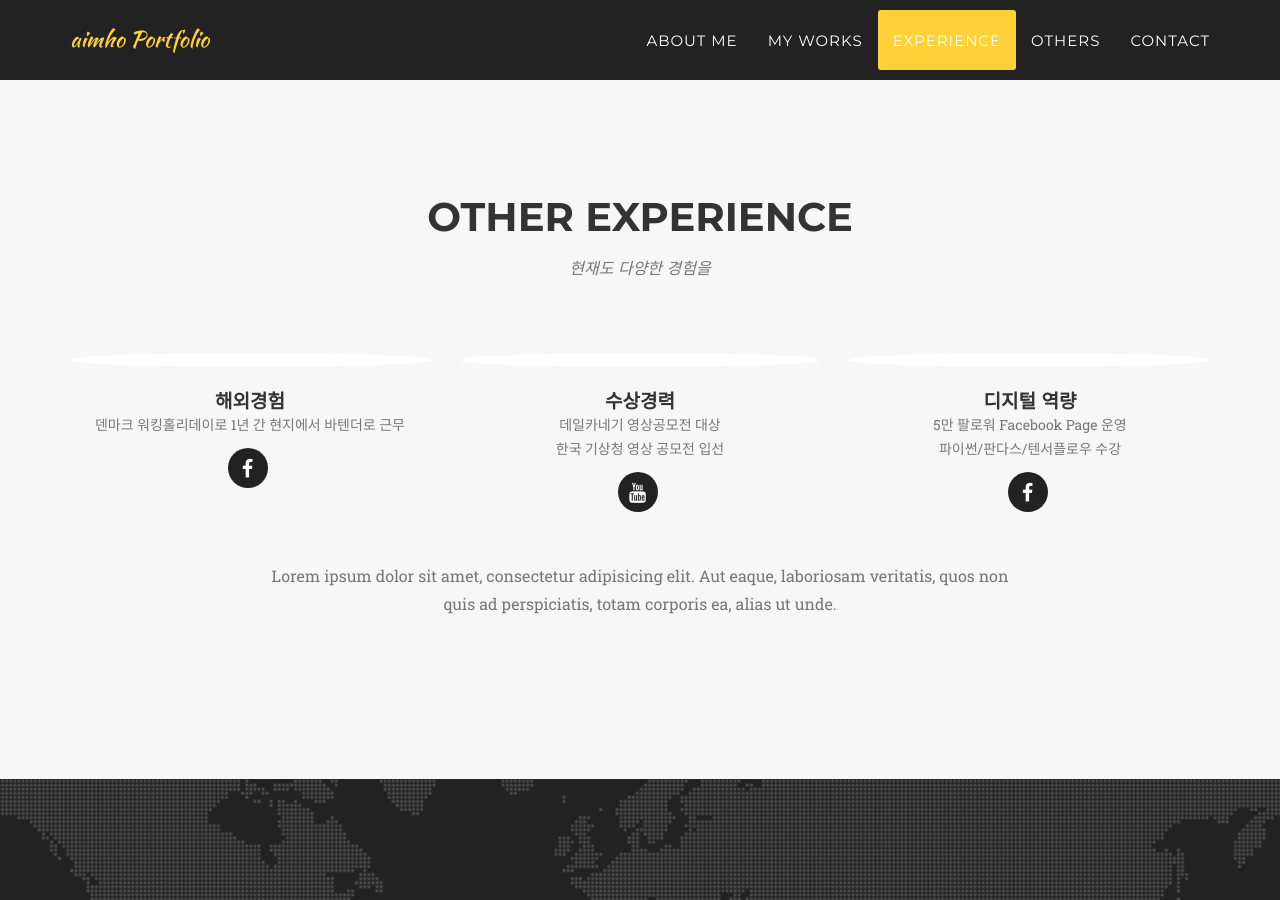
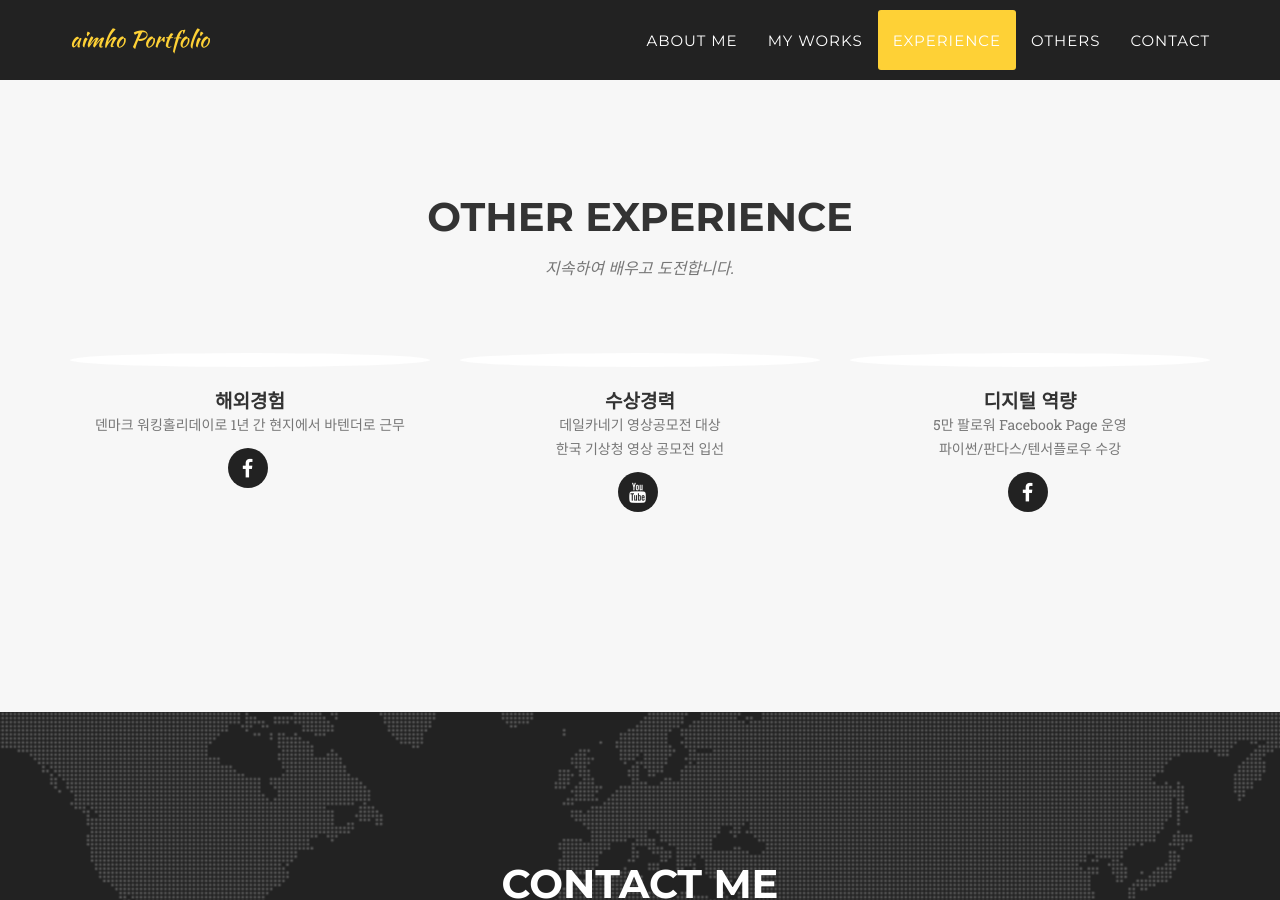
Before and after one commit to aimho23/portfolio, a Jekyll site: the page built from _posts/2014-07-16-project-3.markdown, in a window 1280 px wide and 900 px high, scrolled down 3929 px. Built offline with Jekyll 4.4.1, drawn with Linux system fonts in a browser that asks for light colours; some web fonts are replaced.

Commit message:
about 경험

```diff
--- a/_includes/team.html
+++ b/_includes/team.html
@@ -4,7 +4,7 @@
             <div class="row">
                 <div class="col-lg-12 text-center">
                     <h2 class="section-heading">Other Experience</h2>
-                    <h3 class="section-subheading text-muted">현재도 다양한 경험을</h3>
+                    <h3 class="section-subheading text-muted">지속하여 배우고 도전합니다.</h3>
                 </div>
             </div>
             <div class="row">
@@ -29,9 +29,9 @@
                 {% endfor %}
             </div>
             <div class="row">
-                <div class="col-lg-8 col-lg-offset-2 text-center">
+                <!--<div class="col-lg-8 col-lg-offset-2 text-center">
                     <p class="large text-muted">Lorem ipsum dolor sit amet, consectetur adipisicing elit. Aut eaque, laboriosam veritatis, quos non quis ad perspiciatis, totam corporis ea, alias ut unde.</p>
-                </div>
+                </div>-->
             </div>
         </div>
     </section>
```
